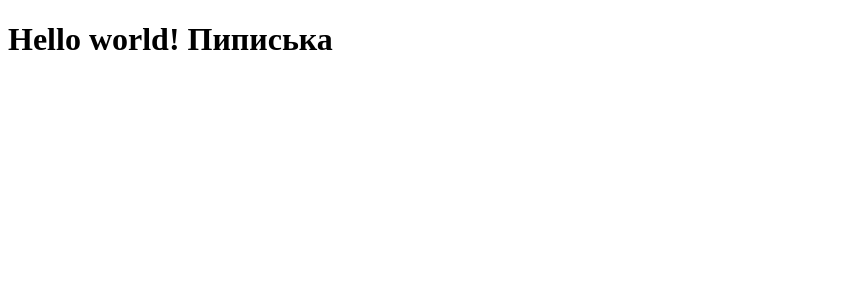
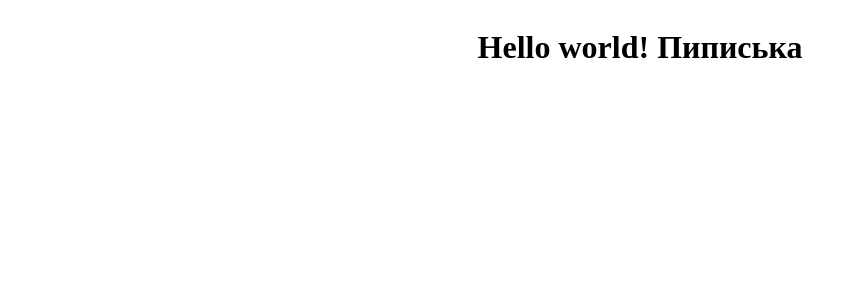
Before and after one commit to 1000tech/mdail-frontend, a Vue app: page / in a window 1280 px wide. Shown: the top 300 px of the page, without its empty margins (0-857 px from the left). Built offline with nearby package versions, Linux system fonts and the light colour scheme.

Commit message:
Update style filename

```diff
--- a/src/app.js
+++ b/src/app.js
@@ -1,7 +1,7 @@
 import Vue from 'vue'
 import App from './App.vue'
 
-import './app.stylus'
+import './app.styl'
 
 new Vue({
   el: '#app',
--- /dev/null
+++ b/src/app.styl
@@ -0,0 +1,6 @@
+.full-width
+  width 100%
+.center-content
+  display flex
+  justify-content center
+  align-items center
```
